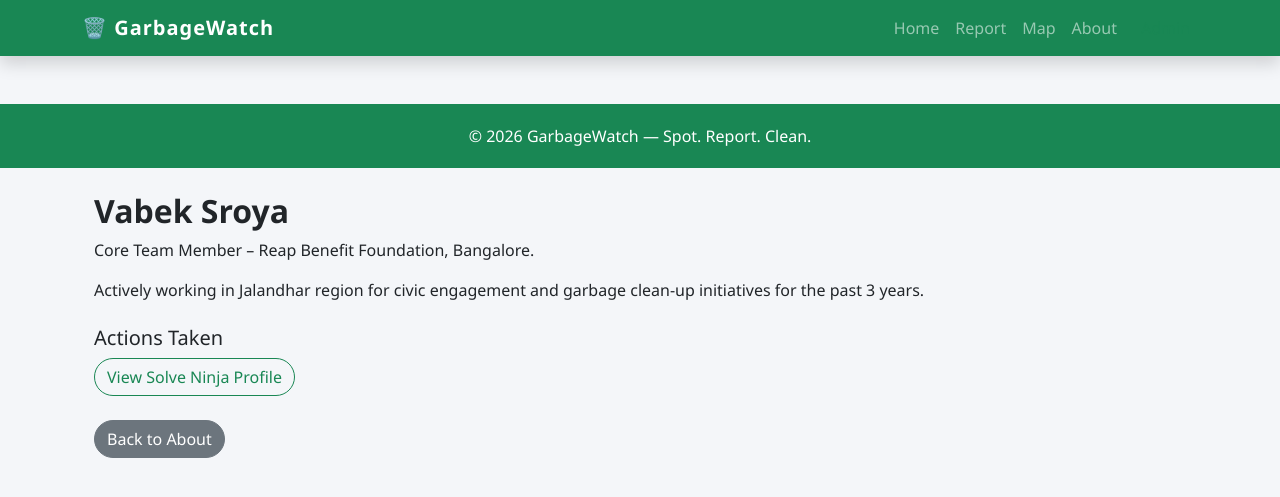
After one commit to lakshaybehal/GarbageWatch, a Flask app: page /admin/vabek in a window 1280 px wide. The commit adds this page. Shown: the top 497 px of the page. Run offline with Flask 3, Linux system fonts and the light colour scheme.

Commit message:
updated feature

```diff
--- a/app.py
+++ b/app.py
@@ -48,6 +48,13 @@ with app.app_context():
 @app.route("/")
 def home():
     return render_template("index.html")
+@app.route("/admin/vabek")
+def admin_vabek():
+    return render_template("admin_vabek.html")
+
+@app.route("/admin/lakshay")
+def admin_lakshay():
+    return render_template("admin_lakshay.html")
 
 
 # ✅ Report Form
@@ -99,6 +106,9 @@ def map_page():
 def spot_detail(spot_id):
     spot = Spot.query.get(spot_id)
     return render_template("spot_detail.html", spot=spot)
+@app.route("/about")
+def about():
+    return render_template("about.html")
 
 
 # ---------------- ADMIN LOGIN ---------------- #
--- /dev/null
+++ b/templates/admin_vabek.html
@@ -0,0 +1,31 @@
+{% extends "base.html" %}
+{% block content %}
+
+<div class="container fade-in">
+
+  <h2 class="fw-bold">Vabek Sroya</h2>
+
+  <p>
+    Core Team Member – Reap Benefit Foundation, Bangalore.
+  </p>
+
+  <p>
+    Actively working in Jalandhar region for civic engagement and
+    garbage clean-up initiatives for the past 3 years.
+  </p>
+
+  <h5 class="mt-4">Actions Taken</h5>
+
+  <a href="https://solveninja.org/user-profile/VabekSroya-cfe2-tv"
+     target="_blank"
+     class="btn btn-outline-success">
+     View Solve Ninja Profile
+  </a>
+
+  <br><br>
+
+  <a href="/about" class="btn btn-secondary">Back to About</a>
+
+</div>
+
+{% endblock %}
```
Also changed, not shown: templates/about.html (+39 -6 lines), templates/admin_lakshay.html (added, +31 -0 lines).
